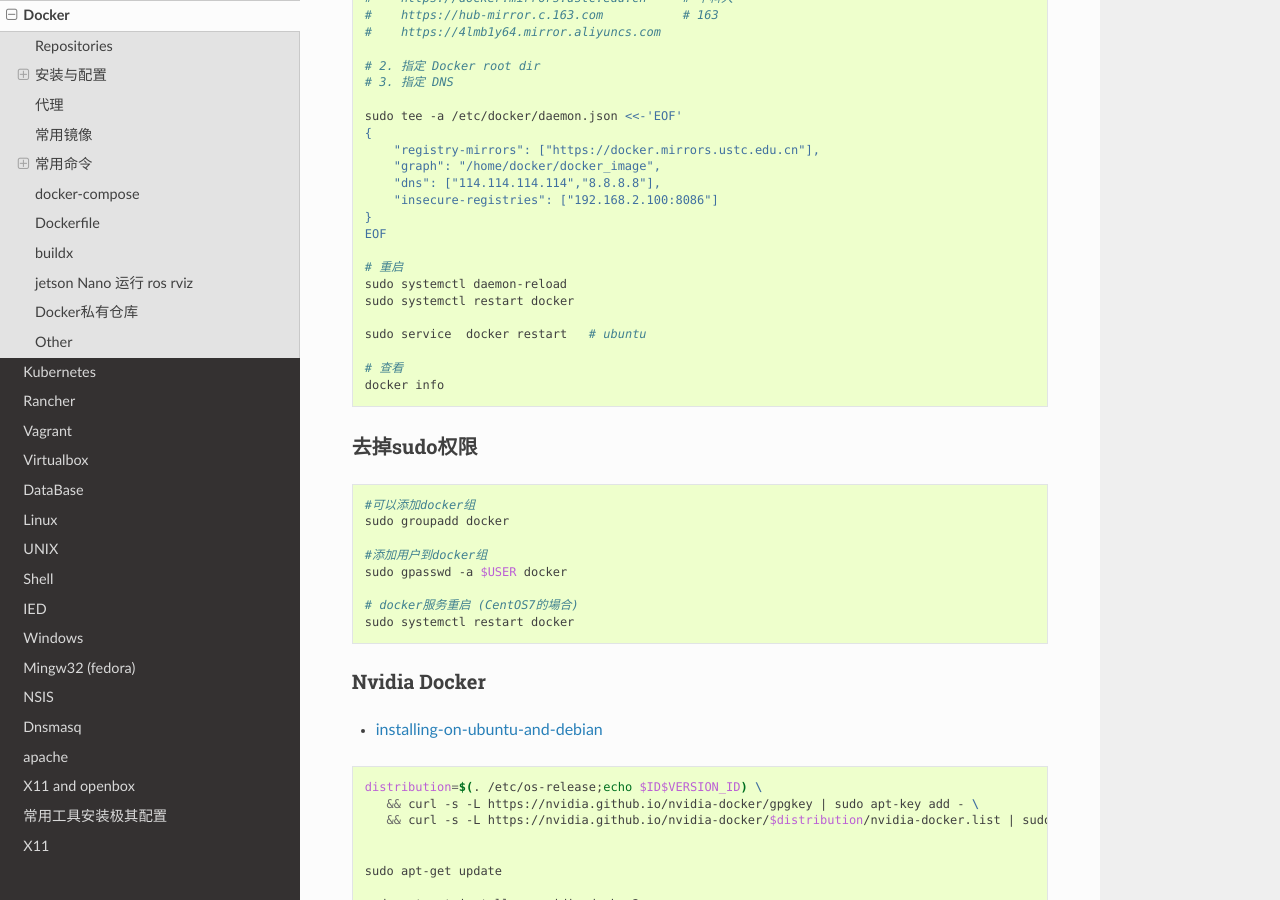
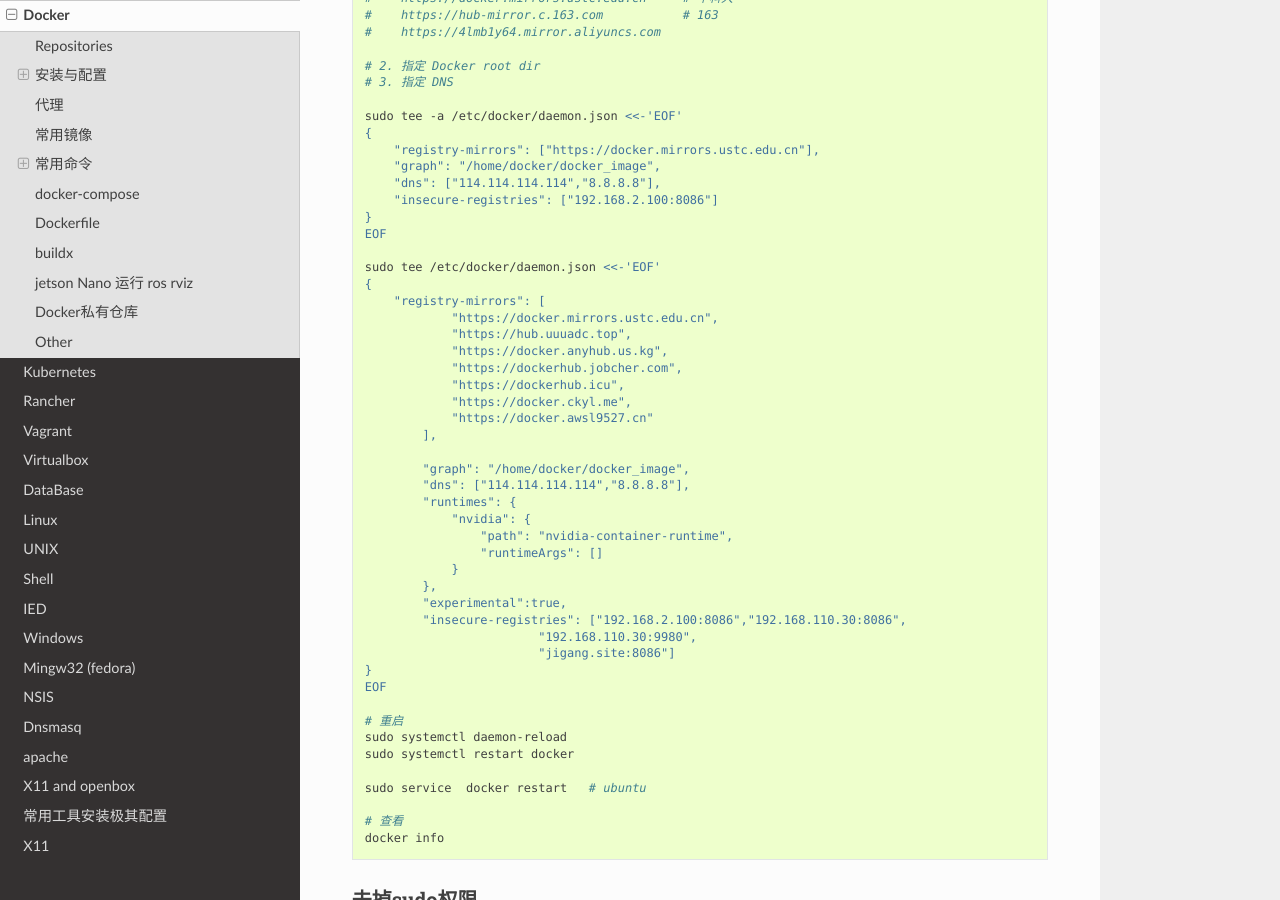
Before and after one commit to my-rds-store/my_space, a Sphinx documentation site: the page built from source/docker/index.rst, in a window 1280 px wide and 900 px high, scrolled down 1421 px. Built offline with Sphinx 7.4.7 and the Read the Docs theme 2.0.0, drawn with Linux system fonts in a browser that asks for light colours.

Commit message:
update ...

```diff
--- a/source/docker/index.rst
+++ b/source/docker/index.rst
@@ -89,6 +89,33 @@
         "graph": "/home/docker/docker_image",
         "dns": ["114.114.114.114","8.8.8.8"],
         "insecure-registries": ["192.168.2.100:8086"]
+    }
+    EOF
+
+    sudo tee /etc/docker/daemon.json <<-'EOF'
+    {
+        "registry-mirrors": [
+                "https://docker.mirrors.ustc.edu.cn",
+                "https://hub.uuuadc.top",
+                "https://docker.anyhub.us.kg",
+                "https://dockerhub.jobcher.com",
+                "https://dockerhub.icu",
+                "https://docker.ckyl.me",
+                "https://docker.awsl9527.cn"
+            ],
+
+            "graph": "/home/docker/docker_image",
+            "dns": ["114.114.114.114","8.8.8.8"],
+            "runtimes": {
+                "nvidia": {
+                    "path": "nvidia-container-runtime",
+                    "runtimeArgs": []
+                }
+            },
+            "experimental":true,
+            "insecure-registries": ["192.168.2.100:8086","192.168.110.30:8086",
+                            "192.168.110.30:9980",
+                            "jigang.site:8086"]
     }
     EOF
 
```
